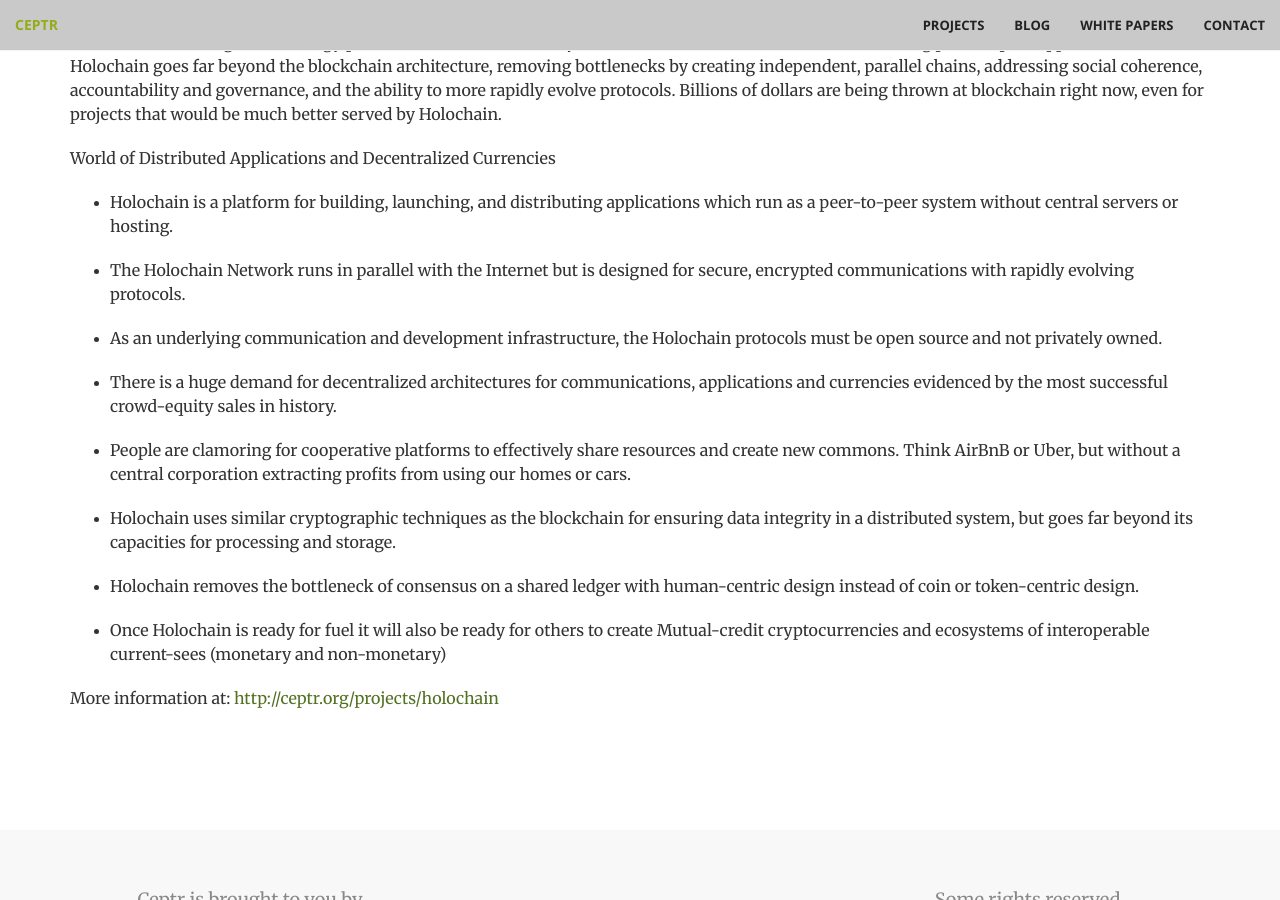
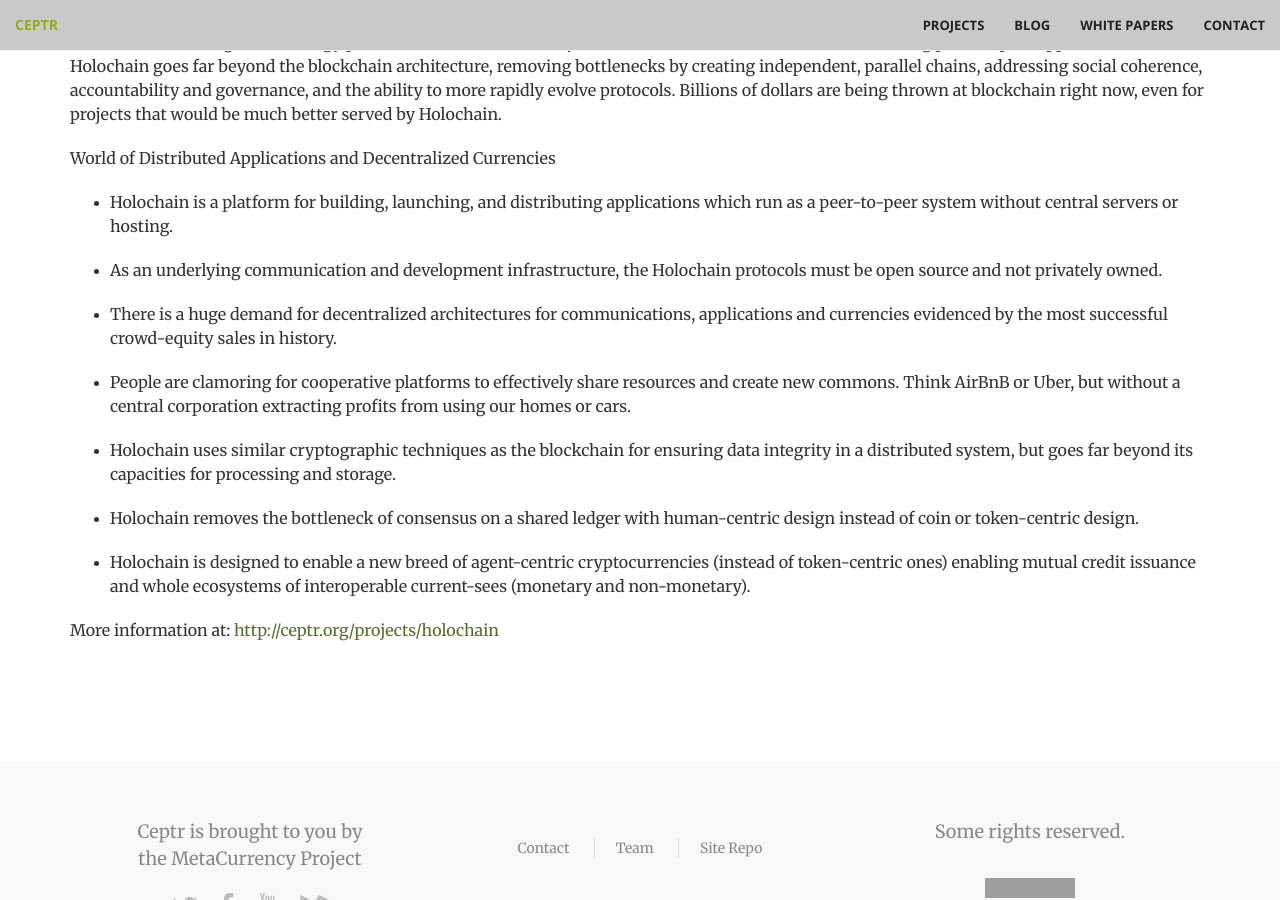
Before and after one commit to metacurrency/ceptr-org, a Jekyll site: the page built from presentations.md, in a window 1280 px wide and 900 px high, scrolled down 1865 px. Built offline with Jekyll 4.4.1, drawn with Linux system fonts in a browser that asks for light colours; some of the changed text lies outside the part shown; grey boxes are pictures that could not be loaded.

Commit message:
Refined presentation points for accuracy.

```diff
--- a/presentations.md
+++ b/presentations.md
@@ -23,10 +23,10 @@
 
 **Where:** Online - [Link to Zoom Room](https://zoom.us/j/2094718416) - [Link to Facebook Event](https://www.facebook.com/events/1883517225263014/)
 
-**What:** The purpose of this presentation is to provide an introduction to Holochain and detail its role within the larger Metacurrency Project.
+**What:** The purpose of this presentation is to provide an introduction to Holochain and detail its role within the larger MetaCurrency Project.
 
 Content of the presentation:
-- Historical context of the Metacurrency Project
+- Historical context of the MetaCurrency Project
 - The project's guiding purpose and vision, including why Holochain is needed
 - Influences and inspirations contributing to Holochain’s design
 - Examples of things that will be possible with Holochain
@@ -55,8 +55,6 @@
 
 - Holochain is a platform for building, launching, and distributing applications which run as a peer-to-peer system without central servers or hosting.
 
-- The Holochain Network runs in parallel with the Internet but is designed for secure, encrypted communications with rapidly evolving protocols.
-
 - As an underlying communication and development infrastructure, the Holochain protocols must be open source and not privately owned.
 
 - There is a huge demand for decentralized architectures for communications, applications and currencies evidenced by the most successful crowd-equity sales in history.
@@ -67,6 +65,6 @@
 
 - Holochain removes the bottleneck of consensus on a shared ledger with human-centric design instead of coin or token-centric design.
 
-- Once Holochain is ready for fuel it will also be ready for others to create Mutual-credit cryptocurrencies and ecosystems of interoperable current-sees (monetary and non-monetary)
+- Holochain is designed to enable a new breed of agent-centric cryptocurrencies (instead of token-centric ones) enabling mutual credit issuance and whole ecosystems of interoperable current-sees (monetary and non-monetary).
 
 More information at: [http://ceptr.org/projects/holochain](http://ceptr.org/projects/holochain)
```
